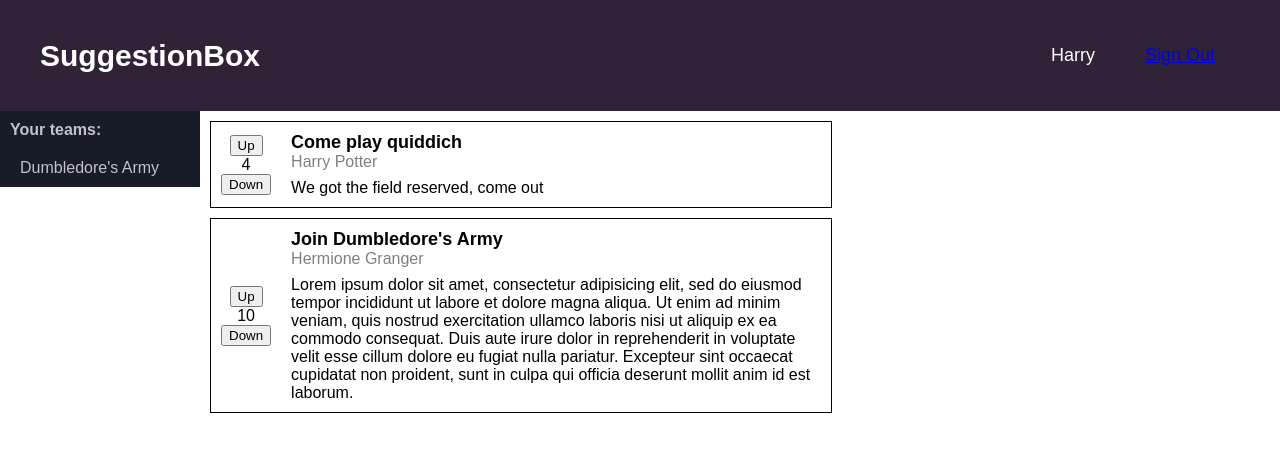
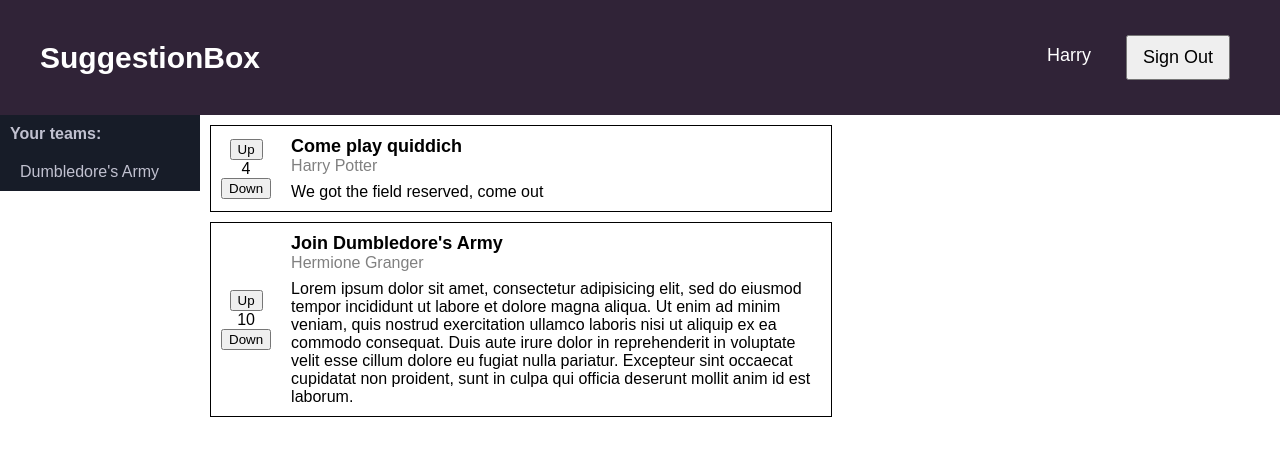
Before and after one commit to riley-worthington/suggestion-box, a React (Create React App) app in the folder frontend/: page /signin in a window 1280 px wide. Both pictures are taken after a click on the button "Sign In". Shown: the top 456 px of the page. Built offline with nearby package versions, Linux system fonts and the light colour scheme.

Commit message:
add sign out functionality

```diff
--- a/frontend/src/Auth/SignIn.js
+++ b/frontend/src/Auth/SignIn.js
@@ -34,8 +34,7 @@ class SignIn extends Component {
     this.handleSubmit(); // Things you want to do.
   }
 
-  handleSubmit = (event) => {
-    event.preventDefault();
+  handleSubmit = () => {
     const { signInEmail, signInPassword } = this.state;
     const { onSubmitSignIn } = this.props;
     onSubmitSignIn(signInEmail, signInPassword);
--- a/frontend/src/Auth/actions.js
+++ b/frontend/src/Auth/actions.js
@@ -5,7 +5,7 @@ import { SIGNIN_REQUEST, SIGNIN_SUCCESS, SIGNIN_FAILURE, SIGNOUT } from './authc
 const sample_user = users[1];
 
 export const signin = (username, password) => dispatch => {
-  console.log('logging in');
+  console.log('signing in');
   console.log('username: ', username, 'password: ', password);
 
   // Make API call here
@@ -13,7 +13,6 @@ export const signin = (username, password) => dispatch => {
   history.push('/');
   localStorage.setItem('user', JSON.stringify(sample_user));
   dispatch(success(sample_user));
-  console.log(success(sample_user))
 
   const request = (user) => {
       return {
@@ -37,7 +36,9 @@ export const signin = (username, password) => dispatch => {
 
 export const signout = () => {
   console.log('signing out');
-  history.push('/signin')
+  // remove the user from local storage on signout
+  localStorage.removeItem('user');
+  history.push('/signin');
   return {
     type: SIGNOUT
   };
--- a/frontend/src/Home/Home.js
+++ b/frontend/src/Home/Home.js
@@ -7,6 +7,7 @@ import PostFeed from './Feed/PostFeed';
 import './Home.css';
 
 import { users } from '../fakeDatabase';
+import { signout } from '../Auth/actions';
 
 const mapStateToProps = state => {
   return {
@@ -14,15 +15,21 @@ const mapStateToProps = state => {
   }
 }
 
+const mapDispatchToProps = dispatch => {
+  return {
+    onSignOut: () => dispatch(signout())
+  }
+}
+
 class Home extends Component {
 
   render() {
     const currentUser = this.props.currentUser;
-    const { isSignedIn } = this.props;
+    const { isSignedIn, onSignOut } = this.props;
 
     return (
       <div className='home-container'>
-        <TopNav user={currentUser}/>
+        <TopNav user={currentUser} onSignOut={onSignOut}/>
         <main>
           <SideBar teamIds={currentUser.teams}/>
           <PostFeed teamId={currentUser.teams[0]} />
@@ -32,4 +39,4 @@ class Home extends Component {
   }
 }
 
-export default connect(mapStateToProps, null)(Home);
+export default connect(mapStateToProps, mapDispatchToProps)(Home);
--- a/frontend/src/home/TopNav/TopNav.js
+++ b/frontend/src/home/TopNav/TopNav.js
@@ -2,7 +2,7 @@ import React from 'react';
 import { Link } from 'react-router-dom';
 import './TopNav.css';
 
-const TopNav = ({ user }) => {
+const TopNav = ({ user, onSignOut }) => {
   return (
     <header className='nav-header'>
       <div className='site-title'>
@@ -12,7 +12,7 @@ const TopNav = ({ user }) => {
         <div className='dropdown'>
           {user.firstname}
         </div>
-        <Link to='/signin'>Sign Out</Link>
+        <button onClick={onSignOut}>Sign Out</button>
       </nav>
     </header>
   )
--- a/frontend/src/index.js
+++ b/frontend/src/index.js
@@ -15,7 +15,7 @@ const logger = createLogger();
 const rootReducer = combineReducers({ loadUser })
 
 // apply logger middleware
-const store = createStore(rootReducer, applyMiddleware(thunkMiddleware));
+const store = createStore(rootReducer, applyMiddleware(thunkMiddleware, logger));
 
 ReactDOM.render(
   <Provider store={store} >
```
